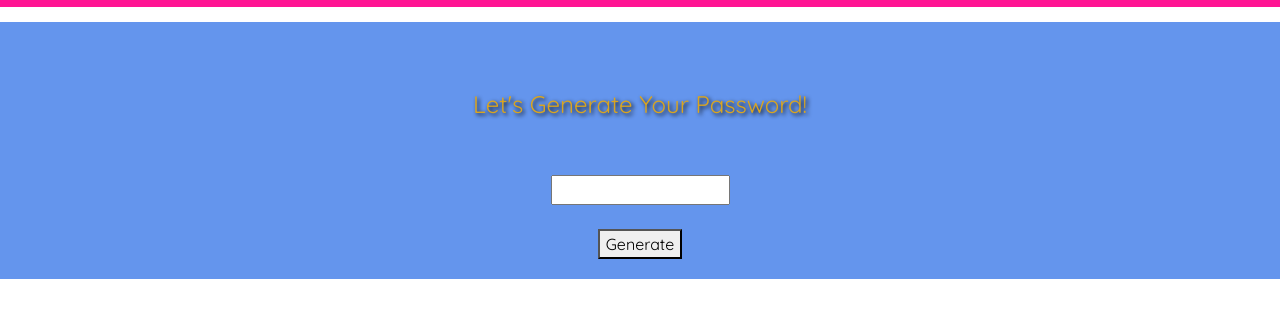
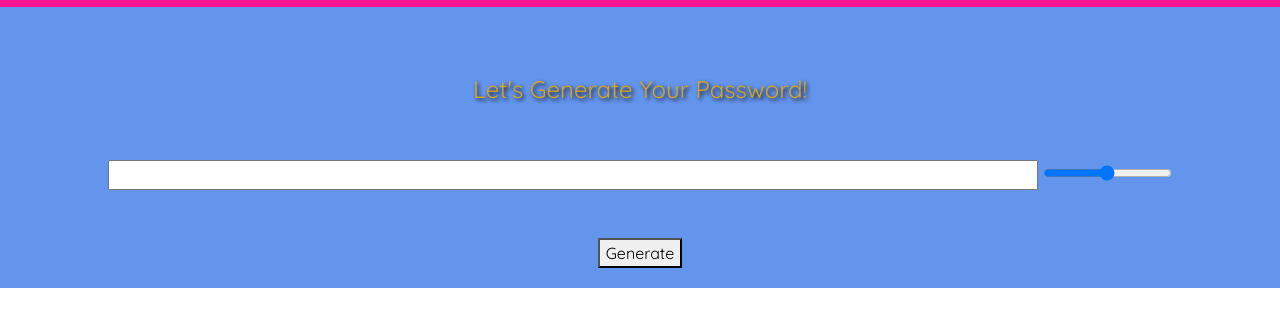
Before and after one commit to carolinelstrickland/password-generator, a plain HTML site: page index.html in a window 1280 px wide. Shown: the part 53-380 px from the top of the page. Drawn offline with nearby package versions, Linux system fonts and the light colour scheme.

Commit message:
working through javascript

```diff
--- a/index.html
+++ b/index.html
@@ -8,28 +8,32 @@
     <link rel="stylesheet" href="https://stackpath.bootstrapcdn.com/bootstrap/4.5.0/css/bootstrap.min.css" integrity="sha384-9aIt2nRpC12Uk9gS9baDl411NQApFmC26EwAOH8WgZl5MYYxFfc+NcPb1dKGj7Sk" crossorigin="anonymous">
     <link rel="stylesheet" href="styles.css">
     <link href="https://fonts.googleapis.com/css2?family=Nanum+Gothic:wght@700&family=Quicksand&display=swap" rel="stylesheet">
-    <script src="script.js"></script>
 
 
 </head>
 <body>
-
+                    <!-- NAVBAR -->
     <nav class="navbar" style="background-color: deeppink; font-family:'Quicksand', sans-serif; color: cornflowerblue; font-weight: bolder; text-shadow: 1px 1px 2px white;">
         <a class="navbar-brand" href="#">Password Generator</a>
     </nav>
 
-             <div class="col-12">
-
-                <div class="content">
-                    <br> </br>
-                    <h4>Let's Generate Your Password!</h4>
-                    <br> </br>
+                <!-- HEADER AND TEXTBOX -->
+            <div class="content">
+                <br> </br>
+                <h4>Let's Generate Your Password!</h4>
+                <br> </br>
+                <div class="textbox">
                     <input type="text" id="textbox">
-                    <br> </br>
-                    <button onclick="">Generate</button>
+                    <input type="range" min="8" max="128" id="slider">
                 </div>
+                <br> </br>
+                <button onclick="">Generate</button>
+                <div class="password-length"></div>
             </div>
 
 
+
+    <script src="script.js"></script>
 </body>
+
 </html>
--- a/script.js
+++ b/script.js
@@ -0,0 +1,11 @@
+function generate(){
+
+    // set password length
+    let length = document.getElementById("slider").value;
+
+    // values allowed
+    let values = "ABCDEFGHIJKLMNOPQRSTUVWXYZabcdefghijklmnopqrstuvwxyz1234567890!@#$%^&*()-_=+~`[{]};:,<.>/?";
+
+    let password = "";
+
+}
--- a/styles.css
+++ b/styles.css
@@ -2,22 +2,24 @@
     font-family: 'Quicksand', sans-serif;
     color: goldenrod;
     font-weight: 500;
-    margin-top: 15px;
-    margin-bottom: 15px;
+    margin-top: 0;
+    margin-bottom: 0px;
     padding: 20px;
     text-shadow: 2px 2px 4px #000000;
     text-align: center;
-
-}
-
-.col-12{
     background-color: cornflowerblue;
-    width: 100%;
-    margin-left: auto;
-    margin-right: auto;
+    height: 100%;
 }
 
 .navbar {
     padding: 10px;
     margin-bottom: 0;
 }
+
+#textbox {
+    width:75%;
+}
+
+#slider {
+    color: goldenrod;
+}
```
